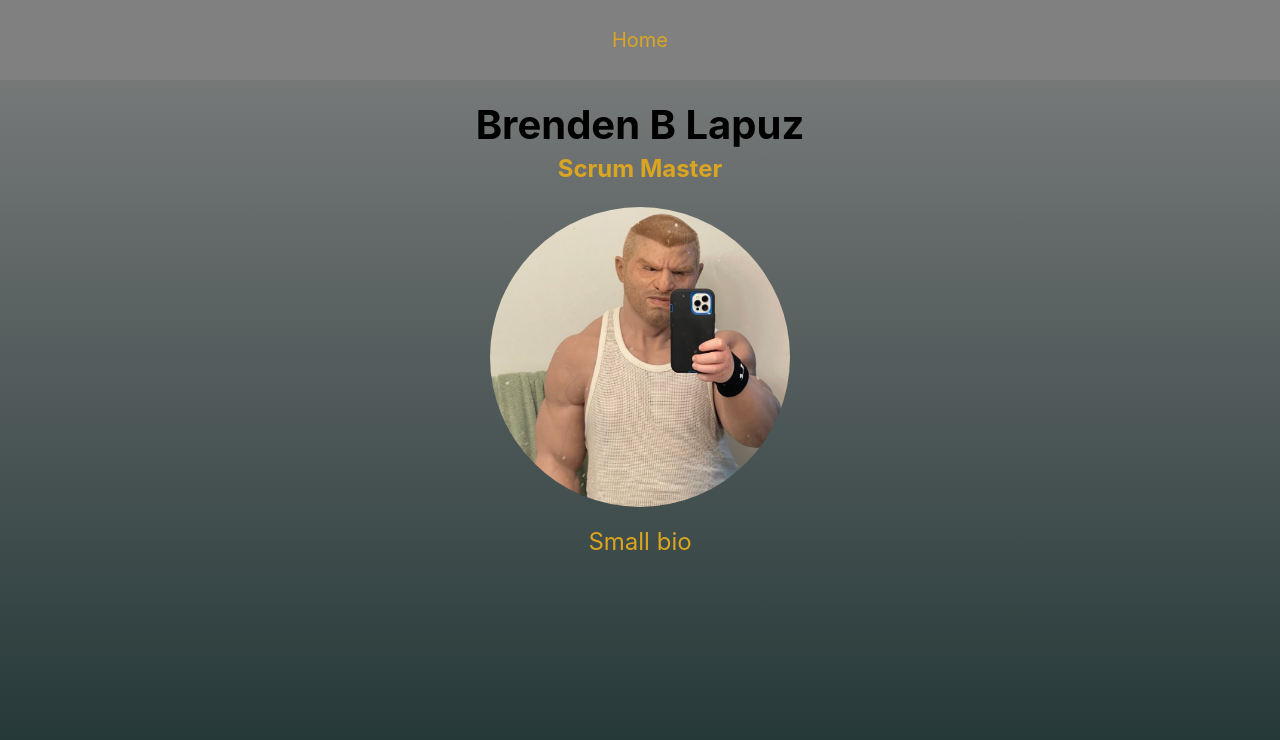
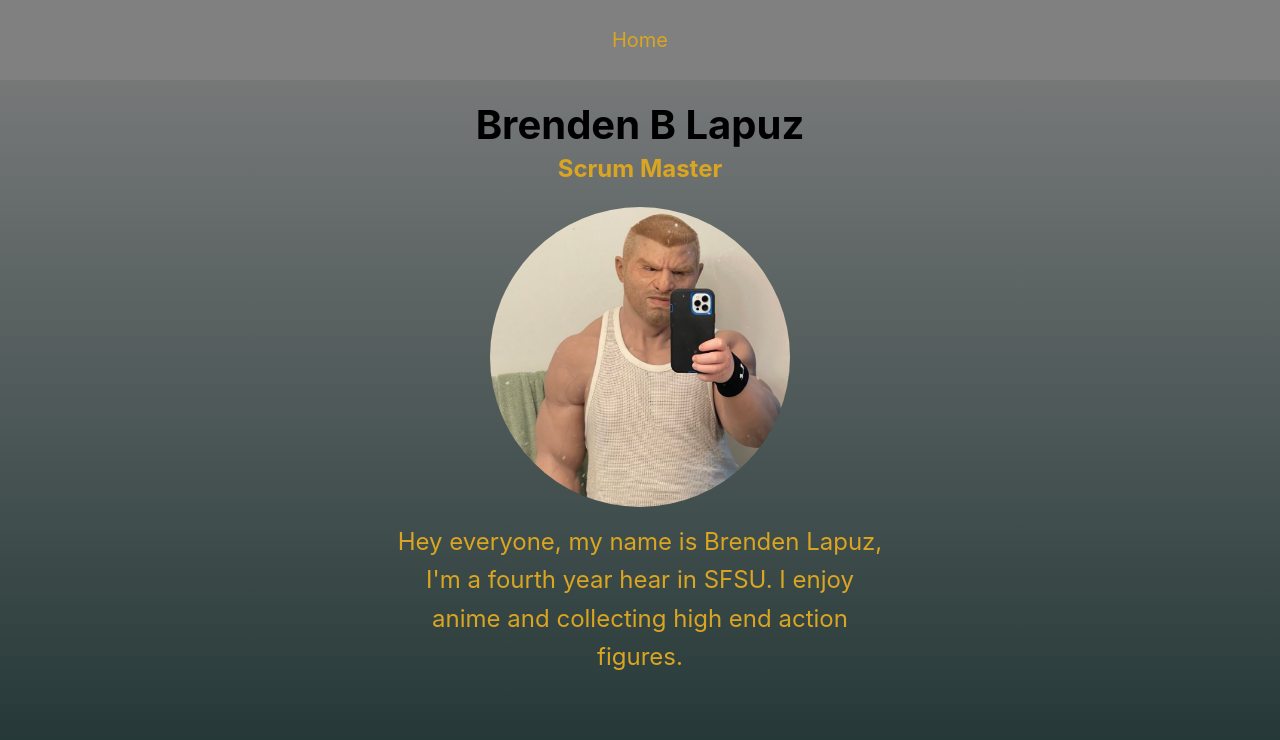
Before and after one commit to nguyenkkent/StuddyBuddy-Individual, a React (Create React App) app in the folder application/frontend/: page /brenden in a window 1280 px wide. Shown: the top 740 px of the page. Built offline with nearby package versions, Linux system fonts and the light colour scheme.

Commit message:
Change Brenden Bio This is me changing my bio

```diff
--- a/application/frontend/src/components/Brenden.js
+++ b/application/frontend/src/components/Brenden.js
@@ -11,8 +11,8 @@ function Brenden() {
         </h2>
             <img className='team-member-image' src="/test.jpg" alt="Brenden" />
         <p className='team-member-bio'>
-            Small bio
-        </p>
+        Hey everyone, my name is Brenden Lapuz, I'm a fourth year hear in SFSU.
+            I enjoy anime and collecting high end action figures.        </p>
     </div>
   );
 }
```
